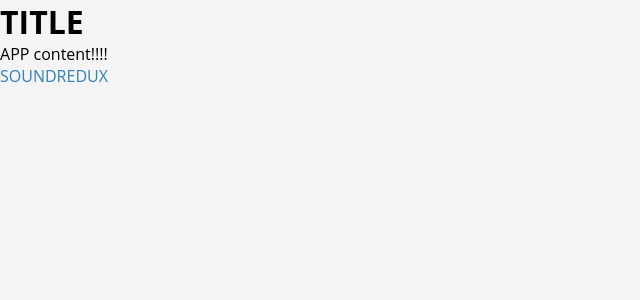
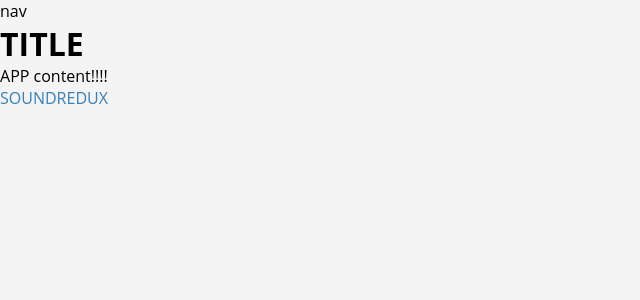
Before and after one commit to cole-yeah/sound-redux-test, a React app: page / in a window 1280 px wide. Shown: the top 300 px of the page, without its empty margins (0-640 px from the left). Built offline with nearby package versions, Linux system fonts and the light colour scheme.

Commit message:
新建文件结构

```diff
--- a/src/App.js
+++ b/src/App.js
@@ -3,7 +3,7 @@ import 'isomorphic-fetch'
 import React, { Component } from 'react'
 import { Provider } from 'react-redux'
 
-import PlaylistsContainer from './containers/PlaylistsContainer'
+import Root from './containers/Root'
 import configureStore from './store/configureStore'
 
 const store = configureStore()
@@ -12,7 +12,7 @@ class App extends Component {
     render() {
         return (
             <Provider store={store}>
-                <PlaylistsContainer/>
+                <Root/>
             </Provider>
         )
     }
--- /dev/null
+++ b/src/constants/apiConstants.js
@@ -0,0 +1,6 @@
+const API_HOSTNAME = '//api.soundcloud.com'
+export const CLIENT_ID = 'f4323c6f7c0cd73d2d786a2b1cdae80c'
+
+const constructUrl = url => `${API_HOSTNAME}${url}${url.indexOf('?') === -1?'?':'&'}client_id${CLIENT_ID}`
+
+export const FETCH_SONGS = constructUrl('tracks?linded_partitioning=1&limit=50&offset=0')
--- /dev/null
+++ b/src/containers/NavContainer.js
@@ -0,0 +1,11 @@
+import React from 'react'
+
+const NavContainer = () => {
+    return (
+        <div>
+            nav
+        </div>
+    )
+}
+
+export default NavContainer
--- /dev/null
+++ b/src/containers/Root.js
@@ -0,0 +1,15 @@
+import React from 'react'
+
+import NavContainer from './NavContainer'
+import PlayListsContainer from './PlayListsContainer'
+
+const Root = () => {
+    return (
+        <div>
+            <NavContainer/>
+            <PlayListsContainer/>
+        </div>
+    )
+}
+
+export default Root
```
Also changed, not shown: src/utils/apiUtil.js (added, +14 -0 lines), src/actions/playerAction.js (added), src/actions/playlistAction.js (added), src/selectors/commonSelector.js (added).
